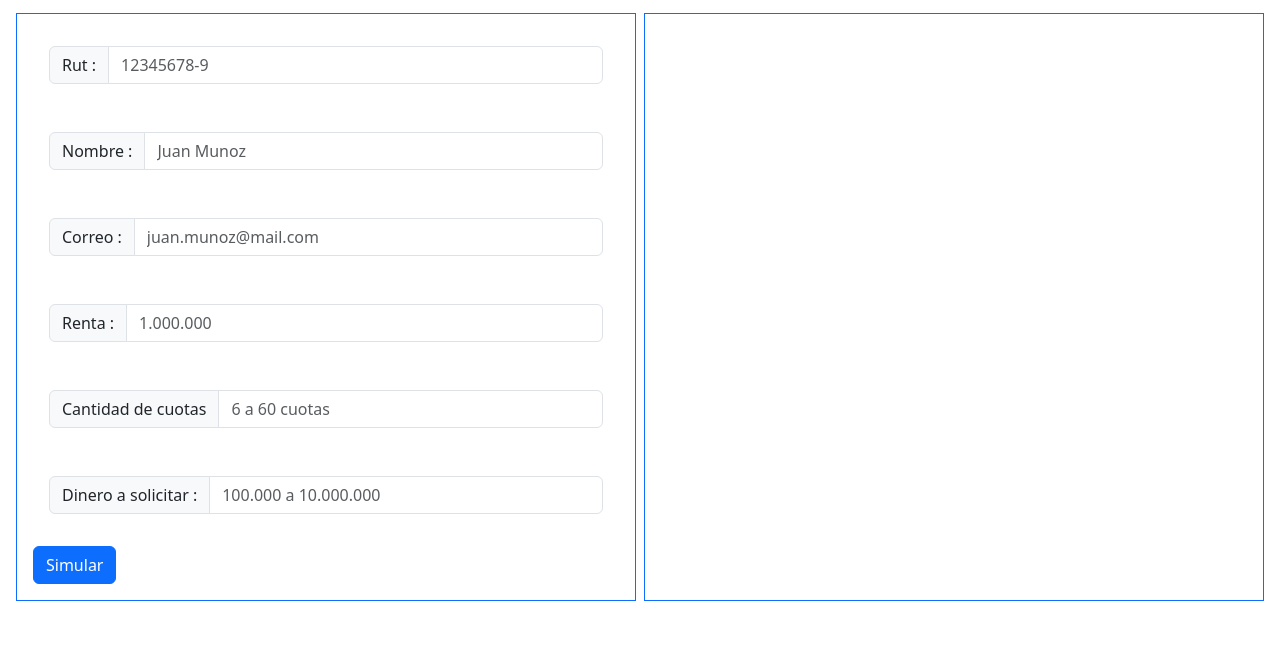
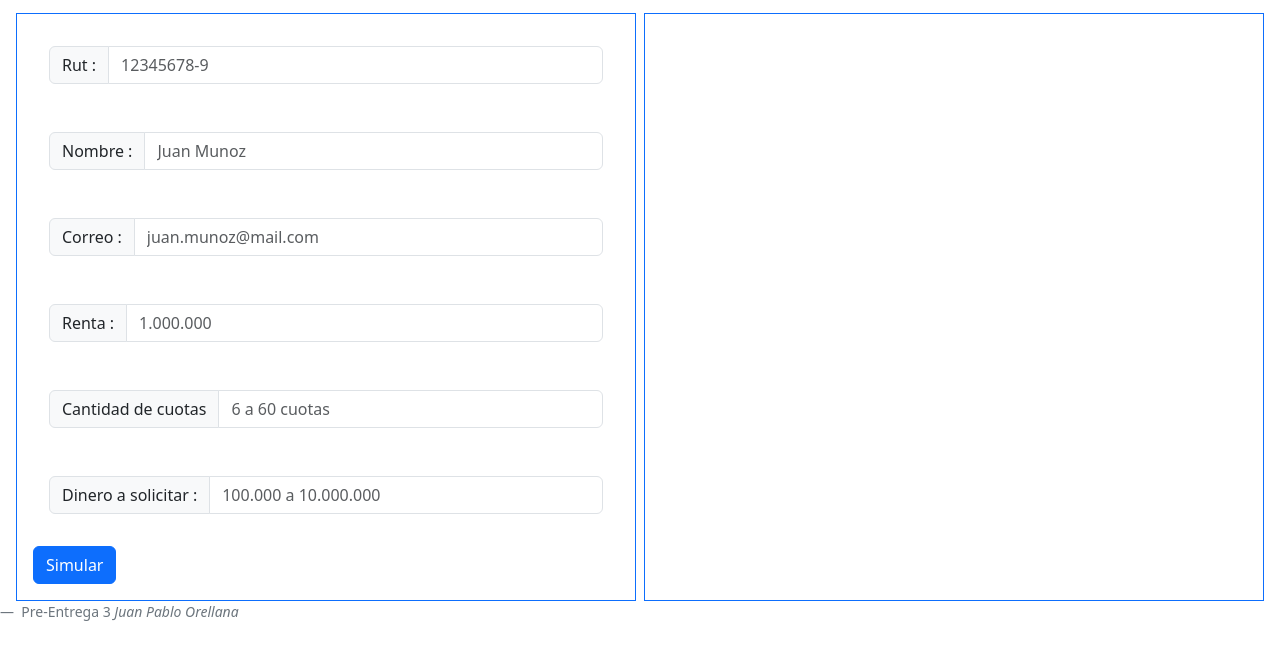
Before and after one commit to eljota1984/Simulador_de_credito, a plain HTML site: page index.html in a window 1280 px wide. Shown: the part 128-788 px from the top of the page. Drawn offline with nearby package versions, Linux system fonts and the light colour scheme.

Commit message:
actualizacion

```diff
--- a/index.html
+++ b/index.html
@@ -74,9 +74,7 @@
 
 
     </main>
-    <footer>
-
-    </footer>
+    <footer class="blockquote-footer"> Pre-Entrega 3<cite title="Source Title"> Juan Pablo Orellana</cite></footer>
     <script src="./main.js"></script>
 </body>
 
```
